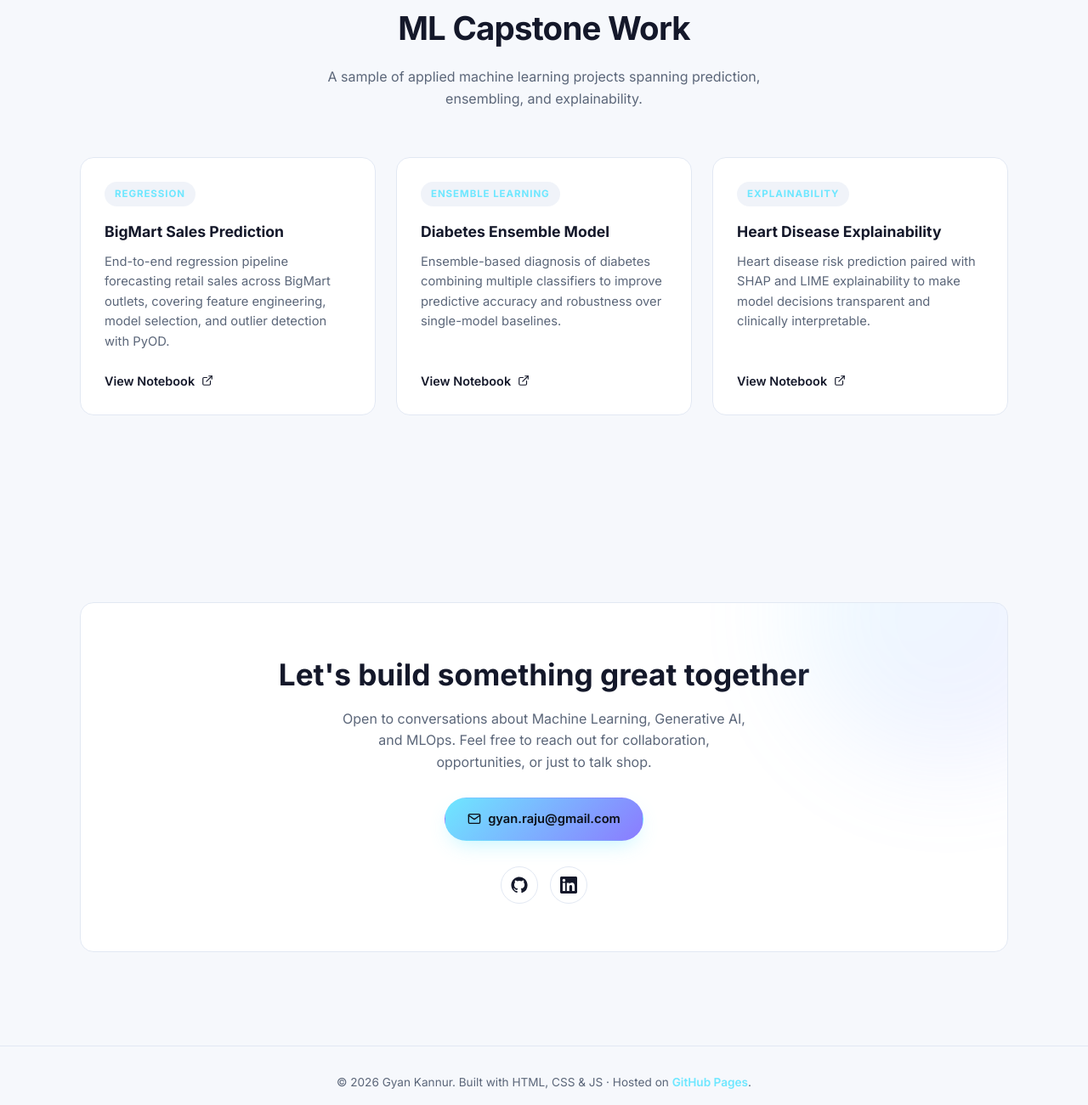
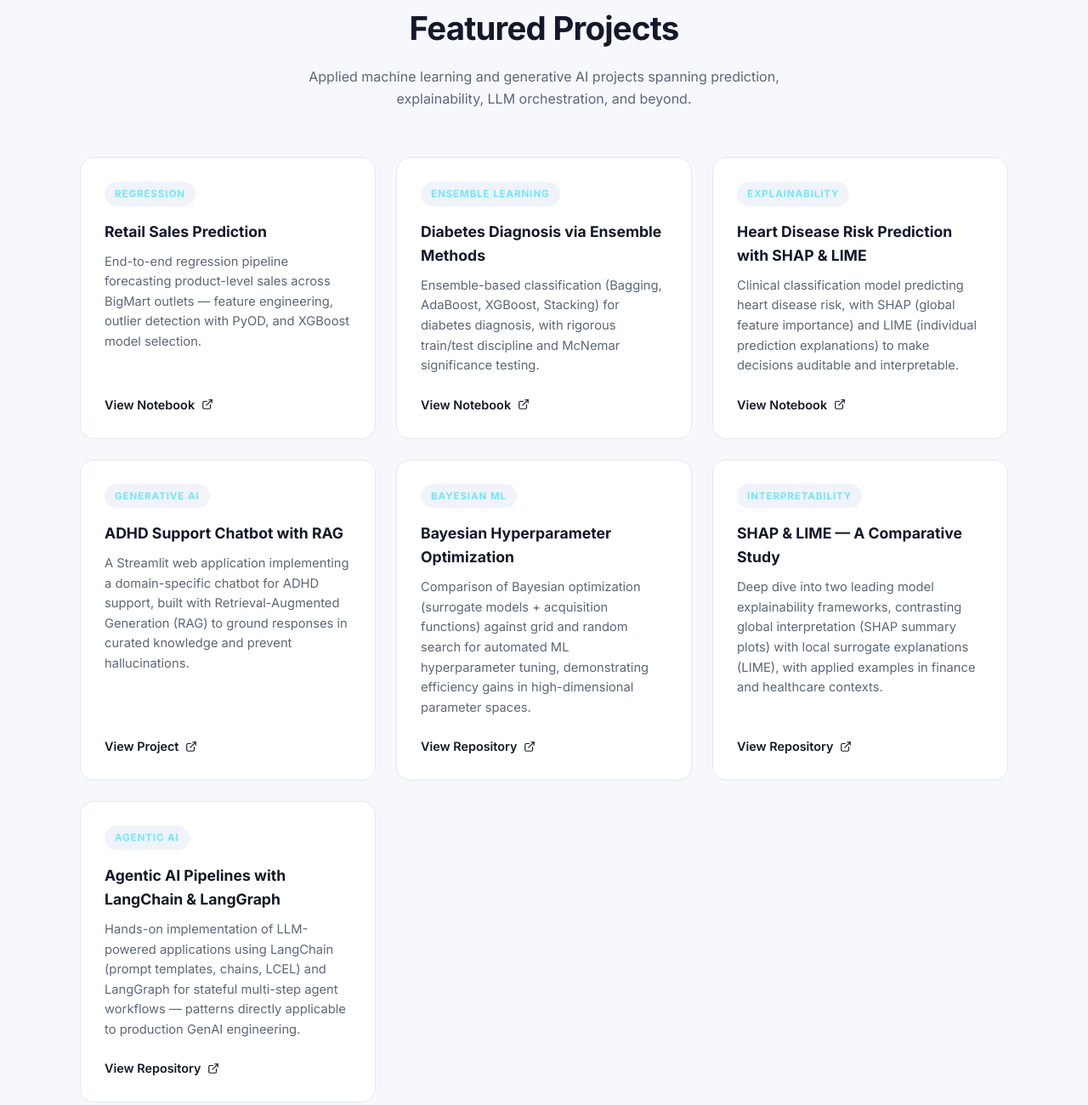
Before and after one commit to rajukan/aiml.github.io, a plain HTML site: page index.html in a window 1280 px wide. Shown: the part 5418-6719 px from the top of the page at 85% size. Drawn offline with Linux system fonts and the light colour scheme.

Commit message:
milestone 1

```diff
--- a/assets/css/style.css
+++ b/assets/css/style.css
@@ -789,7 +789,7 @@ section {
 
 .project-grid {
   display: grid;
-  grid-template-columns: repeat(auto-fit, minmax(300px, 1fr));
+  grid-template-columns: repeat(3, 1fr);
   gap: 24px;
 }
 
@@ -962,6 +962,10 @@ footer a {
   .about-grid {
     grid-template-columns: 1fr;
   }
+
+  .project-grid {
+    grid-template-columns: repeat(2, 1fr);
+  }
 }
 
 @media (max-width: 760px) {
@@ -998,6 +1002,10 @@ footer a {
   .contact-box {
     padding: 36px 24px;
   }
+
+  .project-grid {
+    grid-template-columns: 1fr;
+  }
 }
 
 @media (max-width: 480px) {
--- a/index.html
+++ b/index.html
@@ -428,15 +428,15 @@
       <div class="container">
         <div class="section-head reveal">
           <span class="section-tag">Projects</span>
-          <h2>ML Capstone Work</h2>
-          <p>A sample of applied machine learning projects spanning prediction, ensembling, and explainability.</p>
+          <h2>Featured Projects</h2>
+          <p>Applied machine learning and generative AI projects spanning prediction, explainability, LLM orchestration, and beyond.</p>
         </div>
 
         <div class="project-grid">
           <div class="project-card reveal">
             <span class="tag-pill">Regression</span>
-            <h3>BigMart Sales Prediction</h3>
-            <p>End-to-end regression pipeline forecasting retail sales across BigMart outlets, covering feature engineering, model selection, and outlier detection with PyOD.</p>
+            <h3>Retail Sales Prediction</h3>
+            <p>End-to-end regression pipeline forecasting product-level sales across BigMart outlets — feature engineering, outlier detection with PyOD, and XGBoost model selection.</p>
             <a class="project-link" href="https://github.com/rajukan/ml-capstones/blob/main/bigmart/Big-mart-sales-prediction.ipynb" target="_blank" rel="noopener">
               View Notebook
               <svg width="14" height="14" viewBox="0 0 24 24" fill="none" stroke="currentColor" stroke-width="2" stroke-linecap="round" stroke-linejoin="round"><path d="M18 13v6a2 2 0 0 1-2 2H5a2 2 0 0 1-2-2V8a2 2 0 0 1 2-2h6"/><polyline points="15 3 21 3 21 9"/><line x1="10" y1="14" x2="21" y2="3"/></svg>
@@ -445,8 +445,8 @@
 
           <div class="project-card reveal">
             <span class="tag-pill">Ensemble Learning</span>
-            <h3>Diabetes Ensemble Model</h3>
-            <p>Ensemble-based diagnosis of diabetes combining multiple classifiers to improve predictive accuracy and robustness over single-model baselines.</p>
+            <h3>Diabetes Diagnosis via Ensemble Methods</h3>
+            <p>Ensemble-based classification (Bagging, AdaBoost, XGBoost, Stacking) for diabetes diagnosis, with rigorous train/test discipline and McNemar significance testing.</p>
             <a class="project-link" href="https://github.com/rajukan/ml-capstones/blob/main/diabetes-ensemble/gyan-capstone-1-ensembles.ipynb" target="_blank" rel="noopener">
               View Notebook
               <svg width="14" height="14" viewBox="0 0 24 24" fill="none" stroke="currentColor" stroke-width="2" stroke-linecap="round" stroke-linejoin="round"><path d="M18 13v6a2 2 0 0 1-2 2H5a2 2 0 0 1-2-2V8a2 2 0 0 1 2-2h6"/><polyline points="15 3 21 3 21 9"/><line x1="10" y1="14" x2="21" y2="3"/></svg>
@@ -455,10 +455,50 @@
 
           <div class="project-card reveal">
             <span class="tag-pill">Explainability</span>
-            <h3>Heart Disease Explainability</h3>
-            <p>Heart disease risk prediction paired with SHAP and LIME explainability to make model decisions transparent and clinically interpretable.</p>
+            <h3>Heart Disease Risk Prediction with SHAP &amp; LIME</h3>
+            <p>Clinical classification model predicting heart disease risk, with SHAP (global feature importance) and LIME (individual prediction explanations) to make decisions auditable and interpretable.</p>
             <a class="project-link" href="https://github.com/rajukan/ml-capstones/blob/main/heart-prediction-explainability/dsc-680-heart_disease_prediction.ipynb" target="_blank" rel="noopener">
               View Notebook
+              <svg width="14" height="14" viewBox="0 0 24 24" fill="none" stroke="currentColor" stroke-width="2" stroke-linecap="round" stroke-linejoin="round"><path d="M18 13v6a2 2 0 0 1-2 2H5a2 2 0 0 1-2-2V8a2 2 0 0 1 2-2h6"/><polyline points="15 3 21 3 21 9"/><line x1="10" y1="14" x2="21" y2="3"/></svg>
+            </a>
+          </div>
+
+          <div class="project-card reveal">
+            <span class="tag-pill">Generative AI</span>
+            <h3>ADHD Support Chatbot with RAG</h3>
+            <p>A Streamlit web application implementing a domain-specific chatbot for ADHD support, built with Retrieval-Augmented Generation (RAG) to ground responses in curated knowledge and prevent hallucinations.</p>
+            <a class="project-link" href="https://github.com/rajukan/generative-ai" target="_blank" rel="noopener">
+              View Project
+              <svg width="14" height="14" viewBox="0 0 24 24" fill="none" stroke="currentColor" stroke-width="2" stroke-linecap="round" stroke-linejoin="round"><path d="M18 13v6a2 2 0 0 1-2 2H5a2 2 0 0 1-2-2V8a2 2 0 0 1 2-2h6"/><polyline points="15 3 21 3 21 9"/><line x1="10" y1="14" x2="21" y2="3"/></svg>
+            </a>
+          </div>
+
+          <div class="project-card reveal">
+            <span class="tag-pill">Bayesian ML</span>
+            <h3>Bayesian Hyperparameter Optimization</h3>
+            <p>Comparison of Bayesian optimization (surrogate models + acquisition functions) against grid and random search for automated ML hyperparameter tuning, demonstrating efficiency gains in high-dimensional parameter spaces.</p>
+            <a class="project-link" href="https://github.com/rajukan/bayesian-optimization" target="_blank" rel="noopener">
+              View Repository
+              <svg width="14" height="14" viewBox="0 0 24 24" fill="none" stroke="currentColor" stroke-width="2" stroke-linecap="round" stroke-linejoin="round"><path d="M18 13v6a2 2 0 0 1-2 2H5a2 2 0 0 1-2-2V8a2 2 0 0 1 2-2h6"/><polyline points="15 3 21 3 21 9"/><line x1="10" y1="14" x2="21" y2="3"/></svg>
+            </a>
+          </div>
+
+          <div class="project-card reveal">
+            <span class="tag-pill">Interpretability</span>
+            <h3>SHAP &amp; LIME — A Comparative Study</h3>
+            <p>Deep dive into two leading model explainability frameworks, contrasting global interpretation (SHAP summary plots) with local surrogate explanations (LIME), with applied examples in finance and healthcare contexts.</p>
+            <a class="project-link" href="https://github.com/rajukan/shap-lime-explainability" target="_blank" rel="noopener">
+              View Repository
+              <svg width="14" height="14" viewBox="0 0 24 24" fill="none" stroke="currentColor" stroke-width="2" stroke-linecap="round" stroke-linejoin="round"><path d="M18 13v6a2 2 0 0 1-2 2H5a2 2 0 0 1-2-2V8a2 2 0 0 1 2-2h6"/><polyline points="15 3 21 3 21 9"/><line x1="10" y1="14" x2="21" y2="3"/></svg>
+            </a>
+          </div>
+
+          <div class="project-card reveal">
+            <span class="tag-pill">Agentic AI</span>
+            <h3>Agentic AI Pipelines with LangChain &amp; LangGraph</h3>
+            <p>Hands-on implementation of LLM-powered applications using LangChain (prompt templates, chains, LCEL) and LangGraph for stateful multi-step agent workflows — patterns directly applicable to production GenAI engineering.</p>
+            <a class="project-link" href="https://github.com/rajukan/grk_langchain_langgraph" target="_blank" rel="noopener">
+              View Repository
               <svg width="14" height="14" viewBox="0 0 24 24" fill="none" stroke="currentColor" stroke-width="2" stroke-linecap="round" stroke-linejoin="round"><path d="M18 13v6a2 2 0 0 1-2 2H5a2 2 0 0 1-2-2V8a2 2 0 0 1 2-2h6"/><polyline points="15 3 21 3 21 9"/><line x1="10" y1="14" x2="21" y2="3"/></svg>
             </a>
           </div>
```
